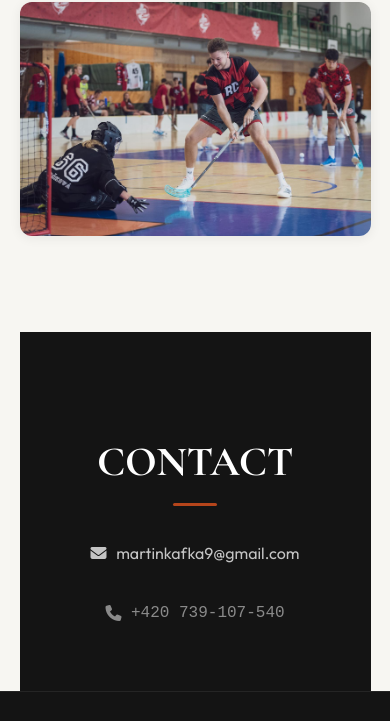
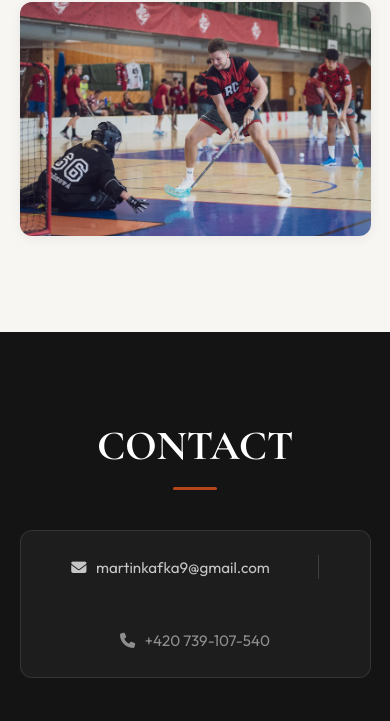
Before and after one commit to makafkartin88/makafkartin88.github.io, a plain HTML site: page index.html in a window 390 px wide. Shown: the part 8026-8747 px from the top of the page. Drawn offline with nearby package versions, Linux system fonts and the light colour scheme.

Commit message:
Fix hero gap and contact section full-width
- hero: padding-bottom: 0, photo sits flush against dark section
- contact: removed container class from section element so dark bg
  spans full width; redesigned as compact card with email + phone
  on one horizontal bar separated by a divider line

Co-Authored-By: Claude Sonnet 4.6 <noreply@anthropic.com>

```diff
--- a/index.html
+++ b/index.html
@@ -455,22 +455,23 @@
         </section>
 
 
-        <section class="contact container" id="contact">
-            <div class="header-info reveal">
-                <h4 data-lang="en">CONTACT</h4>
-                <h4 data-lang="cs" style="display: none;">KONTAKT</h4>
-
-                <p>
+        <section class="contact" id="contact">
+            <div class="container">
+                <div class="header-info reveal">
+                    <h4 data-lang="en">CONTACT</h4>
+                    <h4 data-lang="cs" style="display: none;">KONTAKT</h4>
+                </div>
+                <div class="contact-links reveal">
                     <a href="mailto:martinkafka9@gmail.com">
                         <i class="fa fa-envelope" aria-hidden="true"></i>
                         martinkafka9@gmail.com
                     </a>
-                </p>
-
-                <p>
-                    <i class="fa fa-phone"></i>
-                    <tt itemprop="telephone">+420 739-107-540</tt>
-                </p>
+                    <span class="divider"></span>
+                    <span class="phone">
+                        <i class="fa fa-phone"></i>
+                        +420 739-107-540
+                    </span>
+                </div>
             </div>
         </section>
 
--- a/style.css
+++ b/style.css
@@ -187,7 +187,7 @@ header {
    ======================== */
 .hero {
     background-color: var(--bg);
-    padding: 5rem 0 4.5rem;
+    padding: 5rem 0 0;
 }
 
 .bg-img {
@@ -738,7 +738,7 @@ header {
    CONTACT + FOOTER (unified dark end)
    ======================== */
 .contact {
-    padding: 6rem 0 4rem;
+    padding: 5rem 0;
     background-color: var(--bg-dark);
     color: #fff;
 }
@@ -752,28 +752,48 @@ header {
 }
 
 .contact .header-info {
-    margin-bottom: 0;
+    margin-bottom: 2.5rem;
 }
 
-.contact a {
+.contact-links {
+    display: flex;
+    justify-content: center;
+    align-items: center;
+    gap: 3rem;
+    flex-wrap: wrap;
+    padding: 1.5rem 2.5rem;
+    border: 1px solid rgba(255, 255, 255, 0.1);
+    border-radius: var(--radius);
+    background: rgba(255, 255, 255, 0.04);
+    width: fit-content;
+    margin: 0 auto;
+}
+
+.contact-links a {
     text-decoration: none;
     color: rgba(255, 255, 255, 0.75);
-    font-size: 1rem;
+    font-size: 0.95rem;
     transition: color var(--transition);
     display: inline-flex;
     align-items: center;
     gap: 0.6rem;
+    white-space: nowrap;
 }
 
-.contact a:hover {
+.contact-links a:hover {
     color: var(--accent);
 }
 
-.contact p {
-    font-size: 1rem;
+.contact-links .divider {
+    width: 1px;
+    height: 1.5rem;
+    background: rgba(255, 255, 255, 0.15);
+}
+
+.contact-links .phone {
     color: rgba(255, 255, 255, 0.5);
-    margin-top: 0.875rem;
-    display: flex;
+    font-size: 0.95rem;
+    display: inline-flex;
     align-items: center;
     gap: 0.6rem;
 }
```
